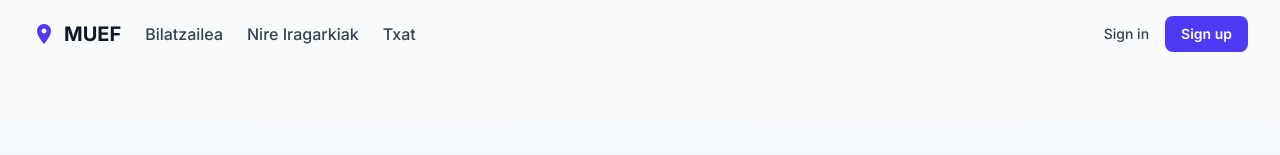
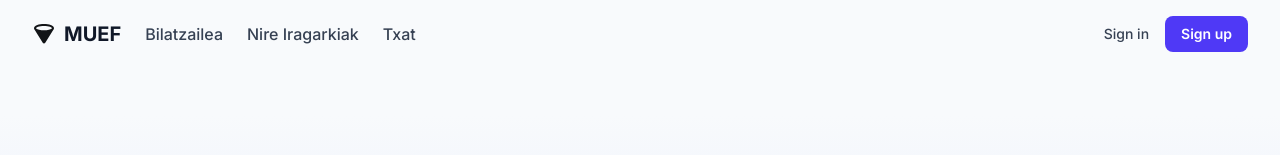
Before and after one commit to ItsDevJon/muef-web, a React (Vite) app: page / in a window 1280 px wide. Shown: the top 155 px of the page. Built offline with nearby package versions, Linux system fonts and the light colour scheme.

Commit message:
Add support for importing SVG files as React components
- Added `vite-plugin-svgr` to enable importing SVG files as React components
- Imported `filter-cone.svg` as a React component and replaced it with the material icon to use as the logo in the navigation bar

```diff
--- a/package.json
+++ b/package.json
@@ -31,6 +31,7 @@
     "eslint-plugin-react-hooks": "^5.2.0",
     "eslint-plugin-react-refresh": "^0.4.19",
     "globals": "^16.0.0",
-    "vite": "^6.3.5"
+    "vite": "^6.3.5",
+    "vite-plugin-svgr": "^4.3.0"
   }
 }
--- a/src/components/Navbar.jsx
+++ b/src/components/Navbar.jsx
@@ -1,12 +1,14 @@
 import React from 'react';
 import { NavLink } from 'react-router-dom';
+import FilterCone from '../assets/filter-cone.svg?react';
 
 const Navbar = () => {
     return (
         <nav className="container mx-auto mb-12 py-4 px-4 sm:px-6 lg:px-8 flex justify-between items-center">
             <div className="flex items-center space-x-4 gap-2">
                 <div className="flex items-center space-x-2">
-                    <span className="material-icons text-indigo-600">place</span>
+                    {/*<span className="material-icons text-indigo-600">place</span>*/}
+                    <FilterCone />
                     <span className="text-xl font-bold text-gray-900">MUEF</span>
                 </div>
                 <div className="hidden md:flex space-x-6 text-base font-medium text-gray-700">
@@ -24,7 +26,12 @@ const Navbar = () => {
                 </div>
             </div>
             <div className="flex items-center space-x-4">
-                <a href="#" className="text-sm font-medium text-gray-700 hover:text-indigo-600">Sign in</a>
+                <a
+                    href="#"
+                    className="text-sm font-medium text-gray-700 hover:text-indigo-600"
+                >
+                    Sign in
+                </a>
                 <a
                     href="#"
                     className="bg-indigo-600 hover:bg-indigo-700 text-white text-sm font-semibold py-2 px-4 rounded-lg"
--- a/vite.config.js
+++ b/vite.config.js
@@ -1,8 +1,9 @@
 import { defineConfig } from "vite";
 import react from "@vitejs/plugin-react-swc";
 import tailwindcss from "@tailwindcss/vite";
+import svgr from "vite-plugin-svgr";
 
 // https://vite.dev/config/
 export default defineConfig({
-    plugins: [react(), tailwindcss()],
+    plugins: [react(), tailwindcss(), svgr()],
 });
```
Also changed, not shown: src/assets/filter-cone.svg (added), 1 other file (tests, documents, lock files or other folders).
